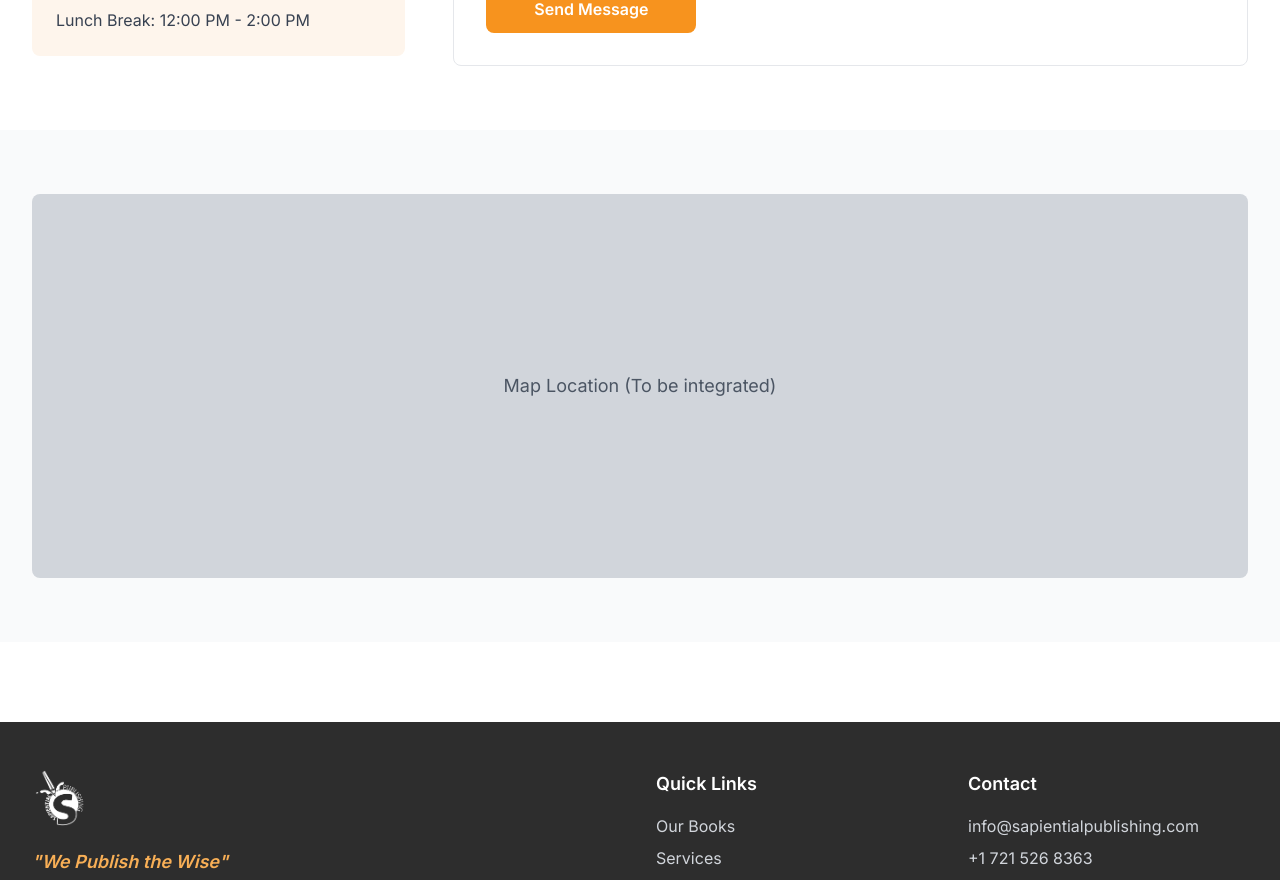
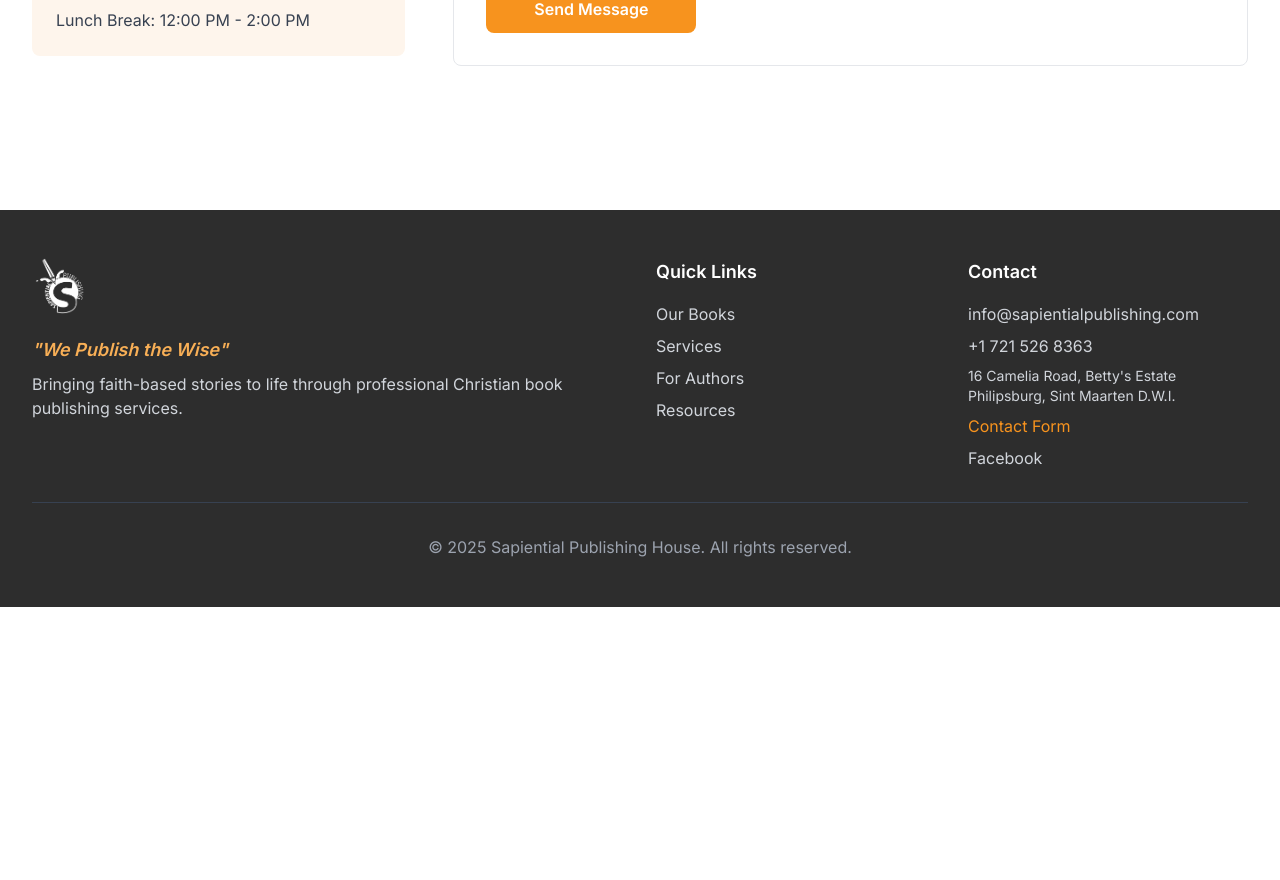
Before and after one commit to kingivon/sph-website, a Next.js app: page /contact in a window 1280 px wide. Shown: the part 1000-1880 px from the top of the page. After the commit the page ends 1607 px from the top, so only its background shows below. Built offline with nearby package versions, Linux system fonts and the light colour scheme.

Commit message:
Remove map section from Contact page

```diff
--- a/app/contact/page.tsx
+++ b/app/contact/page.tsx
@@ -298,15 +298,6 @@ export default function ContactPage() {
           </div>
         </div>
       </section>
-
-      {/* Map Section - Placeholder */}
-      <section className="py-16 bg-gray-50">
-        <div className="section-container">
-          <div className="bg-gray-300 h-96 rounded-lg flex items-center justify-center">
-            <p className="text-gray-600 text-lg">Map Location (To be integrated)</p>
-          </div>
-        </div>
-      </section>
     </div>
   );
 }
```
